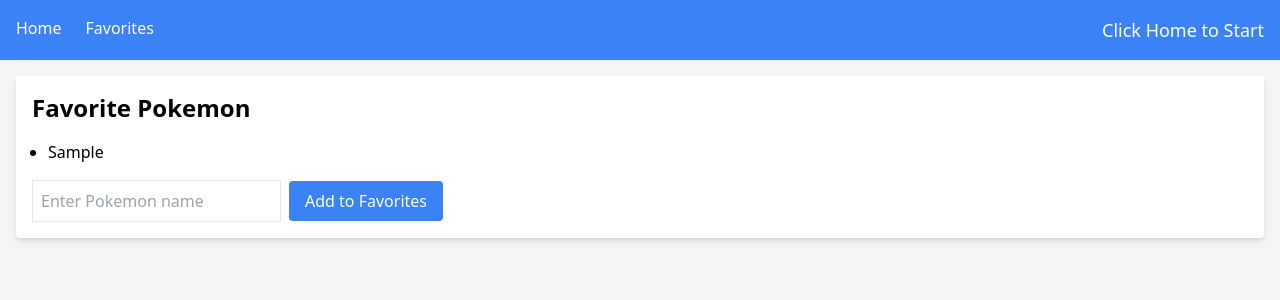
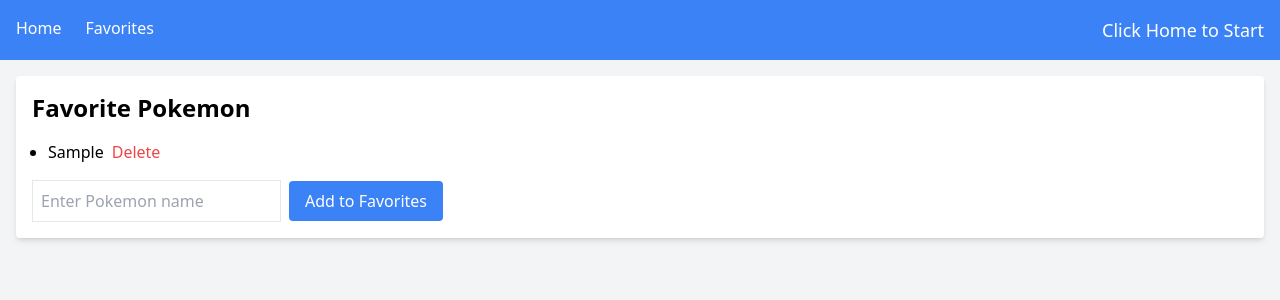
Before and after one commit to revou-fsse-3/milestone-2-michaelwahyudin, a React (Create React App) app in the folder my-react-app/: page /favorites in a window 1280 px wide. Both pictures are taken after typing "Sample" into the empty fields and a click on the button "Add to Favorites". Shown: the top 300 px of the page. Built offline with nearby package versions, Linux system fonts and the light colour scheme.

Commit message:
pokemon delete

```diff
--- a/my-react-app/src/App.js
+++ b/my-react-app/src/App.js
@@ -12,6 +12,15 @@
 
   const handleAddToFavorites = (pokemon) => {
     setFavorites((prevFavorites) => [...prevFavorites, pokemon]);
+  };
+
+  const handleEditFavorite = (oldPokemon, newPokemon) => {
+    // Implement the logic to edit a favorite Pokemon
+    // This function should update the favorites state accordingly
+  };
+
+  const handleDeleteFavorite = (pokemon) => {
+    setFavorites((prevFavorites) => prevFavorites.filter((fav) => fav !== pokemon));
   };
 
   return (
@@ -33,11 +42,15 @@
 
         <div className="container mx-auto p-4">
           <Routes>
-            <Route path="/pokemon/:name" element={<PokemonDetails />} />
             <Route
               path="/favorites"
-              element={<FavoritePokemonList favorites={favorites} onAddFavorite={handleAddToFavorites} />}
+              element={<FavoritePokemonList
+                          favorites={favorites}
+                          onAddFavorite={handleAddToFavorites}
+                          onEditFavorite={handleEditFavorite}
+                          onDeleteFavorite={handleDeleteFavorite} />}  // Pass onDeleteFavorite prop
             />
+            <Route path="/pokemon/:name" element={<PokemonDetails />} /> {/* Include PokemonDetails in Routes */}
             <Route path="/" element={<PokemonList />} />
           </Routes>
         </div>
--- a/my-react-app/src/FavoritePokemonList.tsx
+++ b/my-react-app/src/FavoritePokemonList.tsx
@@ -1,11 +1,14 @@
+// FavoritePokemonList.tsx
 import React, { useState } from 'react';
 
 interface FavoritePokemonListProps {
   favorites: string[];
   onAddFavorite: (pokemon: string) => void;
+  onEditFavorite: (oldPokemon: string, newPokemon: string) => void;  // Add the prop definition
+  onDeleteFavorite: (pokemon: string) => void;
 }
 
-const FavoritePokemonList: React.FC<FavoritePokemonListProps> = ({ favorites, onAddFavorite }) => {
+const FavoritePokemonList: React.FC<FavoritePokemonListProps> = ({ favorites, onAddFavorite, onEditFavorite, onDeleteFavorite }) => {
   const [newPokemon, setNewPokemon] = useState<string>('');
 
   const handleAddFavorite = () => {
@@ -15,12 +18,21 @@
     }
   };
 
+  const handleDeleteFavorite = (pokemon: string) => {
+    onDeleteFavorite(pokemon);
+  };
+
   return (
     <div className="bg-white p-4 rounded shadow-md">
       <h2 className="text-2xl font-bold mb-4">Favorite Pokemon</h2>
       <ul className="list-disc pl-4">
         {favorites.map((pokemon, index) => (
-          <li key={index} className="mb-2">{pokemon}</li>
+          <li key={index} className="mb-2">
+            {pokemon}
+            <button onClick={() => handleDeleteFavorite(pokemon)} className="ml-2 text-red-500">
+              Delete
+            </button>
+          </li>
         ))}
       </ul>
       <div className="mt-4">
```
